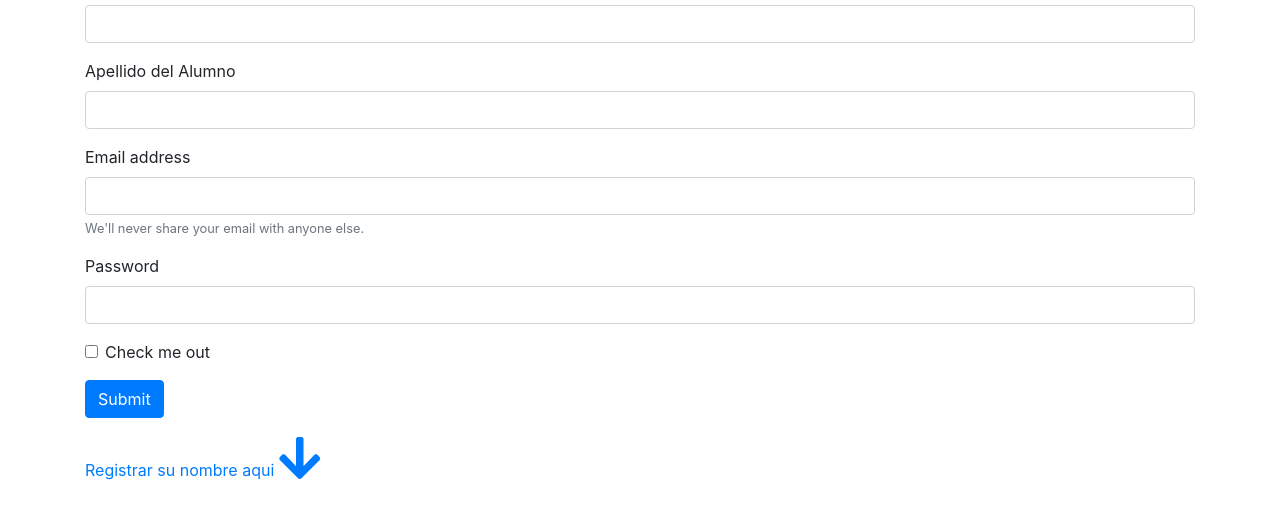
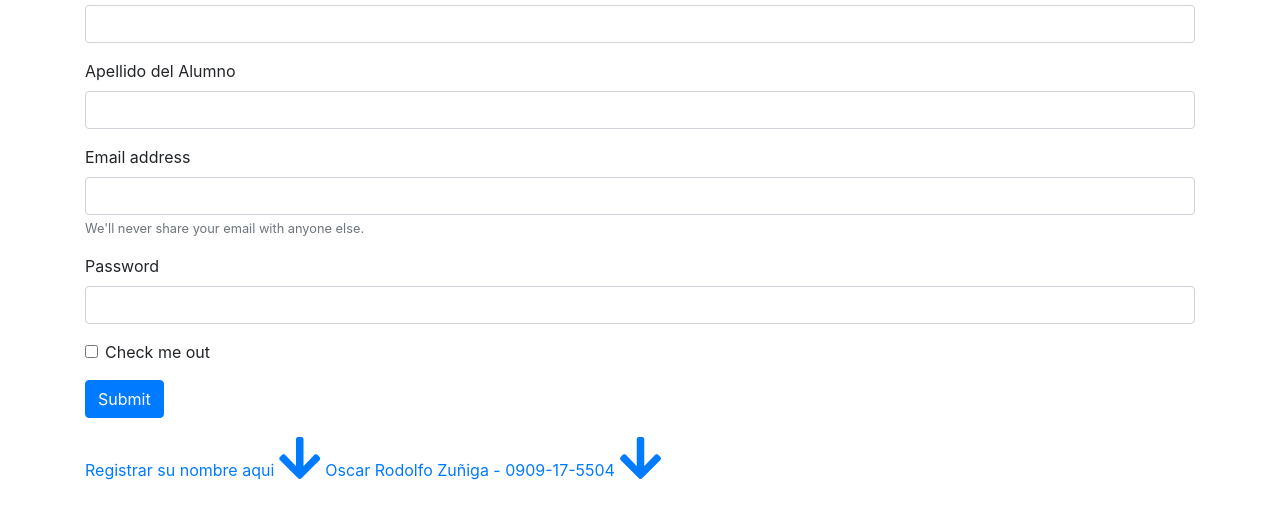
Before and after one commit to Ingejp/2020-ResponsiveDesing-HTML-Bootstrap, a plain HTML site: page web/index.html in a window 1280 px wide. Shown: the part 163-682 px from the top of the page. Drawn offline with nearby package versions, Linux system fonts and the light colour scheme.

Commit message:
Se adiciona la funcionalidad para poner el nombre del estudiante

```diff
--- a/web/index.html
+++ b/web/index.html
@@ -92,6 +92,10 @@ and open the template in the editor.
          <a href="#" class="text-decoration-none">Registrar su nombre aqui
              <i class="fas fa-arrow-down fa-3x"></i>
          </a>
+
+		  <a href="#" class="text-decoration-none">Oscar Rodolfo Zuñiga - 0909-17-5504
+             <i class="fas fa-arrow-down fa-3x"></i>
+         </a>
             </div>
     </body>
 </html>
```
